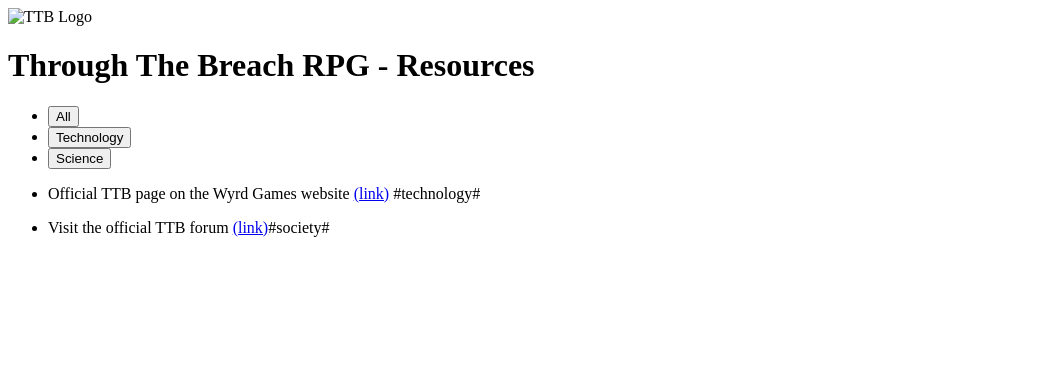
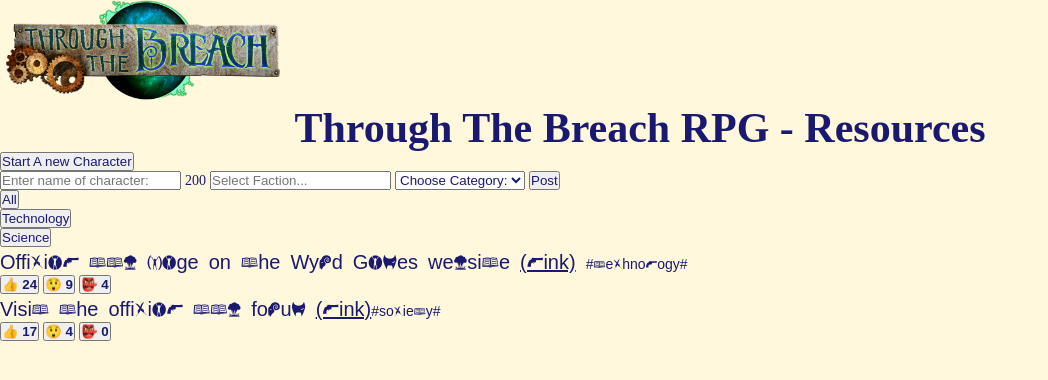
Before and after one commit to MatRJ/MatRJ.github.io, a plain HTML site: page index.html in a window 1280 px wide. Shown: the whole page, without its empty margins (0-1048 px from the left). Drawn offline with Linux system fonts and the light colour scheme.

Commit message:
Add files via upload

```diff
--- a/index.html
+++ b/index.html
@@ -4,13 +4,29 @@
     <meta charset="UTF-8" />
     <meta http-equiv="X-UA-Compatible" content="IE=edge" />
     <meta name="viewport" content="width=device-width, initial-scale=1.0" />
+    <link href="style.css" rel="stylesheet" />
+    <link href="favicon.ico" rel="shortcut icon" />
     <title>Through The Breach RPG - Resources</title>
   </head>
   <body>
     <header>
       <img src="ttb_logo.png" height="100" alt="TTB Logo" />
       <h1>Through The Breach RPG - Resources</h1>
+      <button>Start A new Character</button>
     </header>
+    <form>
+      <input type="text>" placeholder="Enter name of character:" />
+      <span>200</span>
+      <input type="text>" placeholder="Select Faction..." />
+      <select>
+        <option value="">Choose Category:</option>
+        <option value="Technology">Technology</option>
+        <option value="Science">Science</option>
+        <option value="Finance">Finance</option>
+        <option value="Pursuits">Pursuits</option>
+      </select>
+      <button>Post</button>
+    </form>
     <main>
       <aside>
         <ul>
@@ -37,6 +53,11 @@
               >
               <span>#technology#</span>
             </p>
+            <div>
+              <button>👍 <strong>24</strong></button>
+              <button>😲 <strong>9</strong></button>
+              <button>👺 <strong>4</strong></button>
+            </div>
           </li>
           <li>
             <p>
@@ -47,6 +68,11 @@
                 >(link)</a
               ><span>#society#</span>
             </p>
+            <div>
+              <button>👍 <strong>17</strong></button>
+              <button>😲 <strong>4</strong></button>
+              <button>👺 <strong>0</strong></button>
+            </div>
           </li>
         </ul>
       </section>
--- /dev/null
+++ b/style.css
@@ -0,0 +1,33 @@
+@font-face {
+  font-family: Malifaux;
+  src: url("Malifaux-Rodent-Edition.ttf") format("truetype");
+}
+
+* {
+  color: midnightblue;
+  margin: 0;
+  padding: 0;
+  box-sizing: border-box;
+}
+
+body {
+  background-color: cornsilk;
+}
+h1 {
+  font-size: 42px;
+  text-align: center;
+}
+
+p {
+  font-size: 20px;
+  line-height: 1.4;
+  font-family: Malifaux, sans-serif;
+}
+
+span {
+  font-size: 14px;
+}
+
+ul {
+  list-style: none;
+}
```
Also changed, not shown: Malifaux-Rodent-Edition.ttf (added), favicon.ico (added), ttb_logo.png (added).
